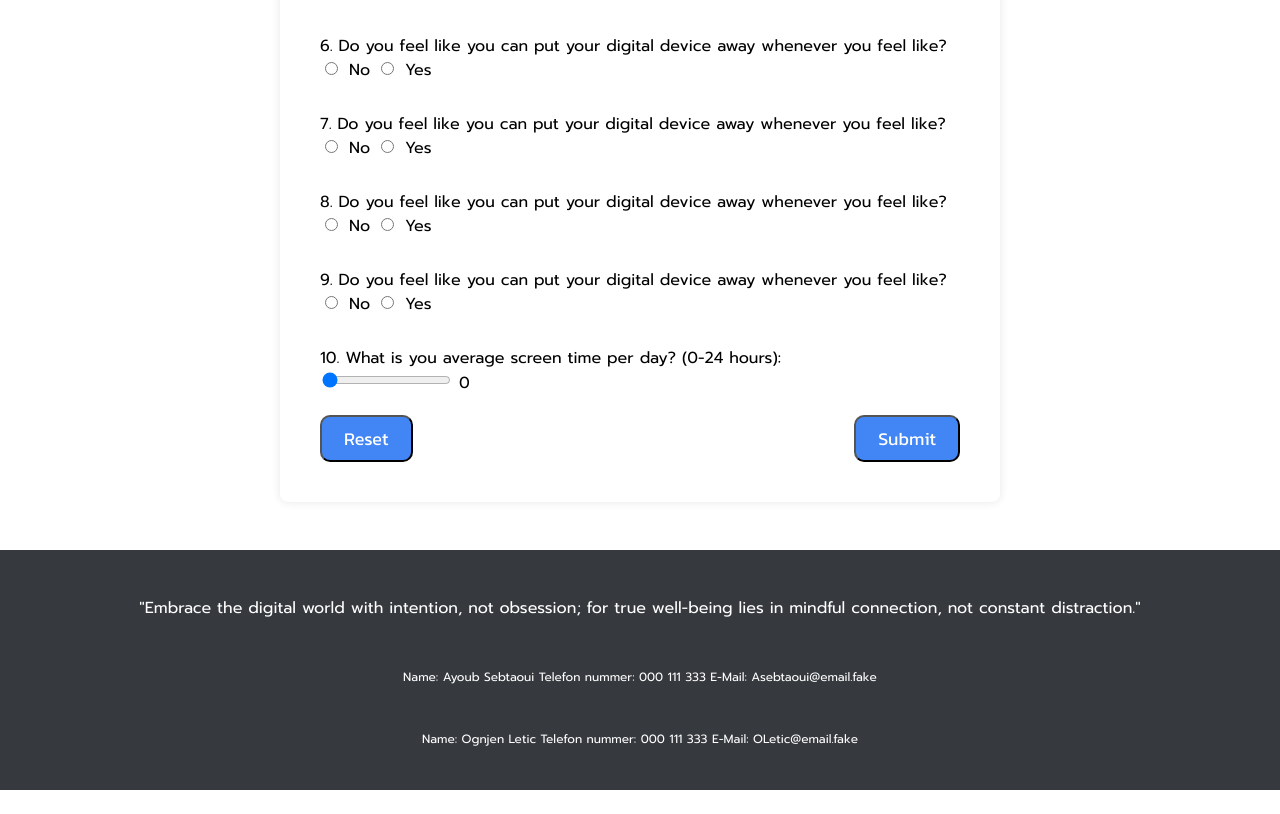
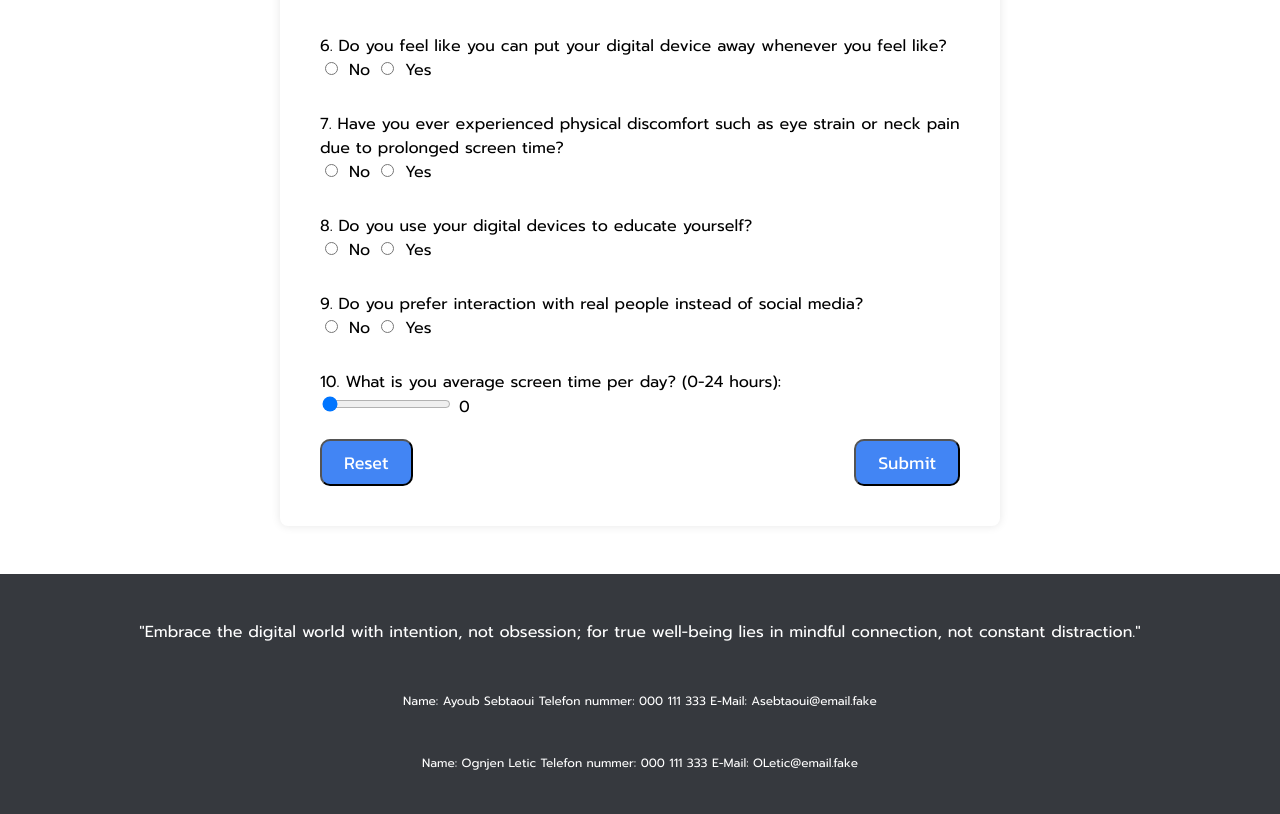
Before and after one commit to Vuk77/digitalwellbeing.org, a plain HTML site: page digitalwellbeing.org/website/selfassesment.html in a window 1280 px wide. Shown: the part 1085-1899 px from the top of the page. Before the commit the page ends 1875 px from the top, so only its background shows below. Drawn offline with Linux system fonts and the light colour scheme.

Commit message:
Add files via upload

```diff
--- a/digitalwellbeing.org/website/selfassesment.html
+++ b/digitalwellbeing.org/website/selfassesment.html
@@ -78,15 +78,15 @@
           <input type="radio" name="q6" value="0"> No
           <input type="radio" name="q6" value="1"> Yes
 
-          <label>7. Do you feel like you can put your digital device away whenever you feel like?</label>
+          <label>7. Have you ever experienced physical discomfort such as eye strain or neck pain due to prolonged screen time?</label>
           <input type="radio" name="q7" value="0"> No
           <input type="radio" name="q7" value="1"> Yes
 
-          <label>8. Do you feel like you can put your digital device away whenever you feel like?</label>
+          <label>8. Do you use your digital devices to educate yourself?</label>
           <input type="radio" name="q8" value="0"> No
           <input type="radio" name="q8" value="1"> Yes
 
-          <label>9. Do you feel like you can put your digital device away whenever you feel like?</label>
+          <label>9. Do you prefer interaction with real people instead of social media?</label>
           <input type="radio" name="q9" value="0"> No
           <input type="radio" name="q9" value="1"> Yes
 
```
